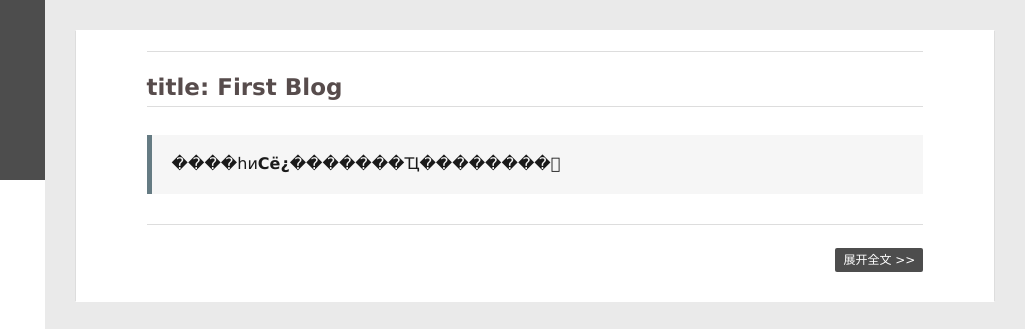
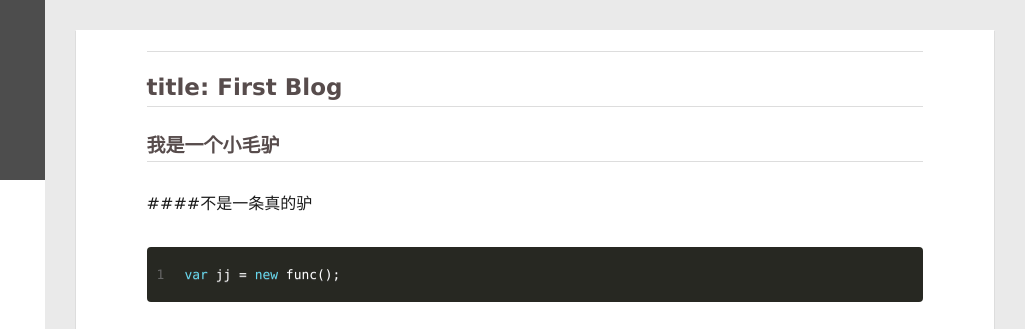
Before and after one commit to yunchuanyang/yunchuanyang.github.io, a plain HTML site: page index.html in a window 1280 px wide. Shown: the top 329 px of the page, 255-1280 px from the left. Drawn offline with Linux system fonts and the light colour scheme; no server answers.

Commit message:
Site updated: 2017-01-01 23:17:52

```diff
--- a/index.html
+++ b/index.html
@@ -157,9 +157,7 @@
     <div class="article-entry" itemprop="articleBody">
 
         <hr>
-<h2 id="title-First-Blog"><a href="#title-First-Blog" class="headerlink" title=" title: First Blog"></a> title: First Blog</h2><blockquote>
-<p>����һͷ<strong>Сë¿</strong>�������Ҵ��������</p>
-</blockquote>
+<h2 id="title-First-Blog"><a href="#title-First-Blog" class="headerlink" title=" title: First Blog"></a> title: First Blog</h2><h3 id="我是一个小毛驴"><a href="#我是一个小毛驴" class="headerlink" title="我是一个小毛驴"></a>我是一个小毛驴</h3><p>####不是一条真的驴<br><figure class="highlight javascript"><table><tr><td class="gutter"><pre><div class="line">1</div></pre></td><td class="code"><pre><div class="line"><span class="keyword">var</span> jj = <span class="keyword">new</span> func();</div></pre></td></tr></table></figure></p>
 
 
 
```
Also changed, not shown: 2017/01/01/First Blog/index.html (+5 -10 lines).
